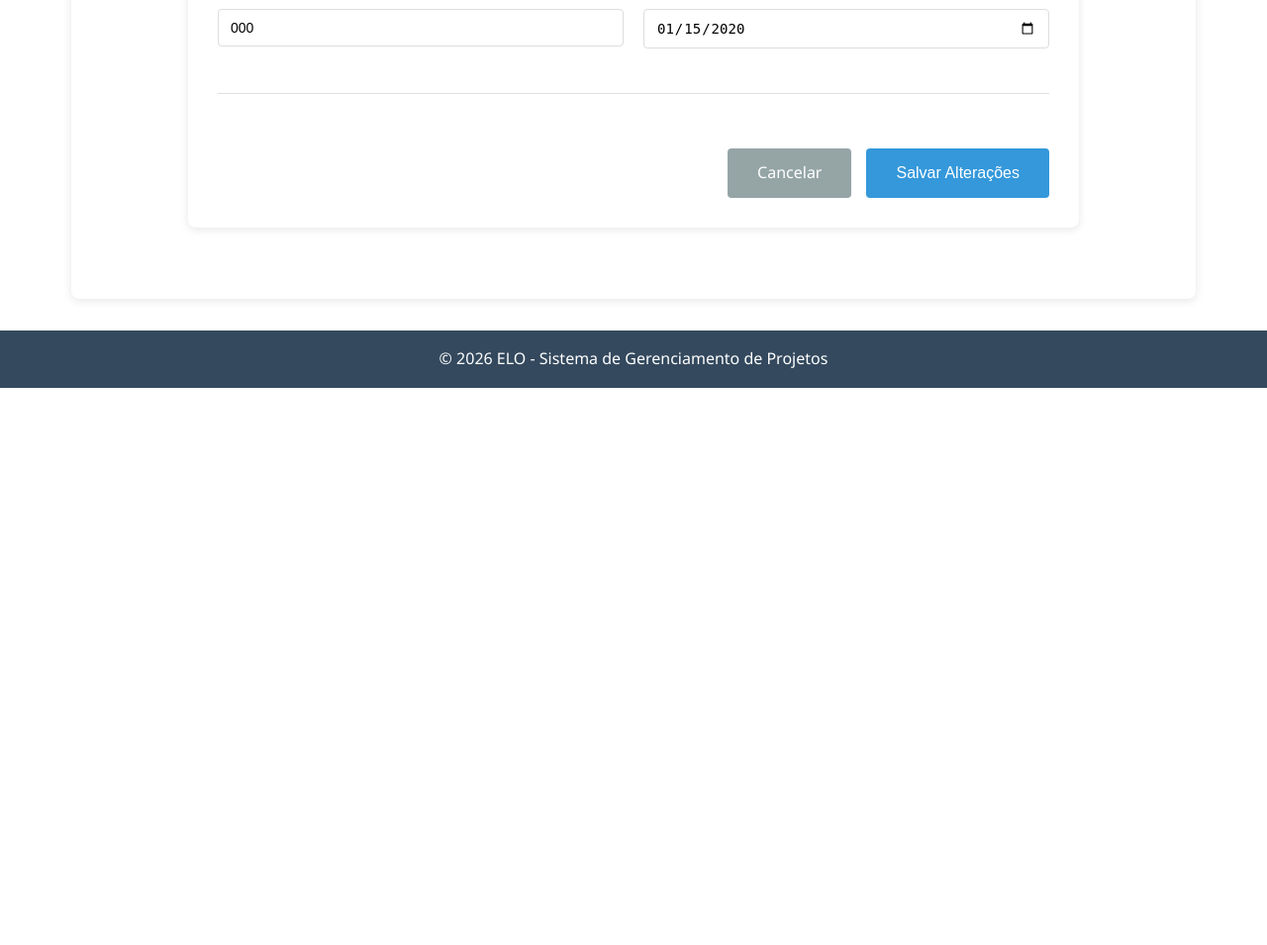
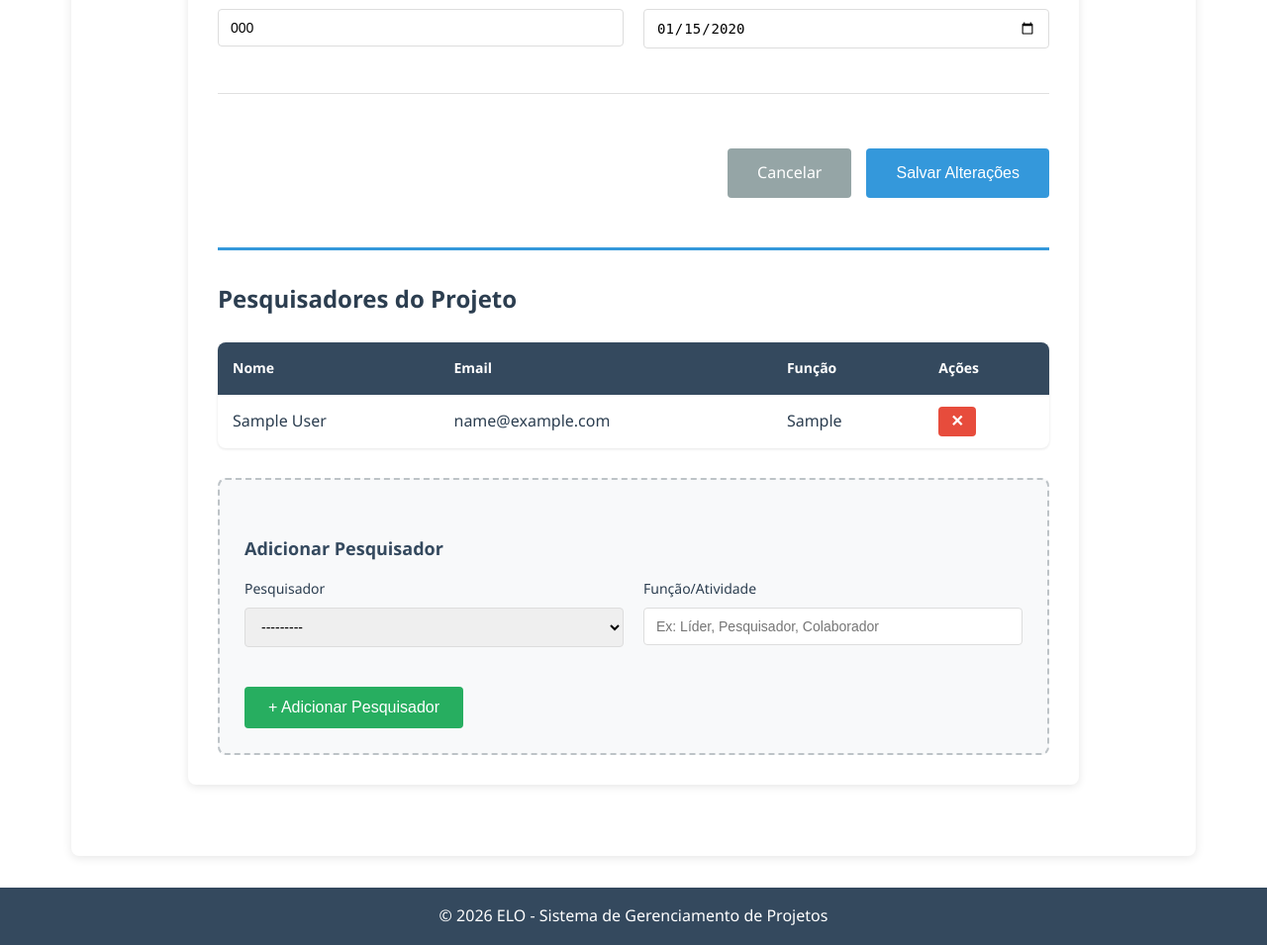
Before and after one commit to VictorPontual/ELO, a Django app: page /projetos/editar/1/ in a window 1280 px wide. Shown: the part 1463-2418 px from the top of the page at 99% size. Before the commit the page ends 1855 px from the top, so only its background shows below. Run offline with Django 5.2, Linux system fonts and the light colour scheme; a user stored in the database is signed in; tables that the repository leaves empty hold one stand-in row (values such as "Sample post").

Commit message:
feat: permitir admins adicionarem pesquisadores a pesquisas/projetos

```diff
--- a/elo/projetos/static/projetos/css/cadastro_projeto.css
+++ b/elo/projetos/static/projetos/css/cadastro_projeto.css
@@ -200,3 +200,141 @@ textarea.form-control {
         grid-template-columns: 1fr;
     }
 }
+
+/* Seção de Gerenciamento de Participantes */
+.participantes-section {
+    margin-top: 50px;
+    padding-top: 30px;
+    border-top: 3px solid #3498db;
+}
+
+.participantes-section h3 {
+    color: #2c3e50;
+    font-size: 24px;
+    margin-bottom: 25px;
+}
+
+.participantes-section h4 {
+    color: #34495e;
+    font-size: 18px;
+    margin-bottom: 15px;
+    margin-top: 30px;
+}
+
+.participantes-lista {
+    margin-bottom: 30px;
+}
+
+.participantes-table {
+    width: 100%;
+    border-collapse: collapse;
+    background: white;
+    box-shadow: 0 1px 3px rgba(0,0,0,0.1);
+    border-radius: 8px;
+    overflow: hidden;
+}
+
+.participantes-table thead {
+    background-color: #34495e;
+    color: white;
+}
+
+.participantes-table th {
+    padding: 15px;
+    text-align: left;
+    font-weight: 600;
+    font-size: 14px;
+}
+
+.participantes-table td {
+    padding: 12px 15px;
+    border-bottom: 1px solid #ecf0f1;
+    color: #2c3e50;
+}
+
+.participantes-table tbody tr:hover {
+    background-color: #f8f9fa;
+}
+
+.participantes-table tbody tr:last-child td {
+    border-bottom: none;
+}
+
+.no-participantes {
+    text-align: center;
+    padding: 30px;
+    color: #7f8c8d;
+    font-style: italic;
+    background: #f8f9fa;
+    border-radius: 4px;
+}
+
+.btn-remover {
+    background-color: #e74c3c;
+    color: white;
+    border: none;
+    border-radius: 4px;
+    padding: 6px 12px;
+    cursor: pointer;
+    font-size: 16px;
+    transition: all 0.3s;
+    font-weight: bold;
+}
+
+.btn-remover:hover {
+    background-color: #c0392b;
+    transform: scale(1.1);
+}
+
+.btn-remover span {
+    display: inline-block;
+    line-height: 1;
+}
+
+.adicionar-participante {
+    background-color: #f8f9fa;
+    padding: 25px;
+    border-radius: 8px;
+    border: 2px dashed #bdc3c7;
+}
+
+.participacao-form .form-row {
+    margin-bottom: 20px;
+}
+
+.btn-adicionar {
+    background-color: #27ae60;
+    color: white;
+    border: none;
+    border-radius: 4px;
+    padding: 12px 24px;
+    font-size: 16px;
+    font-weight: 500;
+    cursor: pointer;
+    transition: all 0.3s;
+}
+
+.btn-adicionar:hover {
+    background-color: #229954;
+    transform: translateY(-1px);
+    box-shadow: 0 2px 5px rgba(0,0,0,0.2);
+}
+
+.form-inline {
+    display: inline;
+}
+
+@media (max-width: 768px) {
+    .participantes-table {
+        font-size: 13px;
+    }
+
+    .participantes-table th,
+    .participantes-table td {
+        padding: 10px;
+    }
+
+    .adicionar-participante {
+        padding: 15px;
+    }
+}
--- a/elo/projetos/templates/projetos/editar_projeto.html
+++ b/elo/projetos/templates/projetos/editar_projeto.html
@@ -173,6 +173,74 @@
             <button type="submit" class="btn-salvar">Salvar Alterações</button>
         </div>
     </form>
+
+    <!-- Seção de Gerenciamento de Participantes -->
+    <div class="participantes-section">
+        <h3>Pesquisadores do Projeto</h3>
+
+        <!-- Listagem de participantes atuais -->
+        <div class="participantes-lista">
+            {% if participacoes %}
+                <table class="participantes-table">
+                    <thead>
+                        <tr>
+                            <th>Nome</th>
+                            <th>Email</th>
+                            <th>Função</th>
+                            <th>Ações</th>
+                        </tr>
+                    </thead>
+                    <tbody>
+                        {% for participacao in participacoes %}
+                        <tr>
+                            <td>{{ participacao.pesquisador.user.get_full_name|default:participacao.pesquisador.user.username }}</td>
+                            <td>{{ participacao.pesquisador.user.email }}</td>
+                            <td>{{ participacao.atividade }}</td>
+                            <td>
+                                <form method="post" action="{% url 'remover_pesquisador' projeto.sig_id_projeto participacao.id %}" class="form-inline" onsubmit="return confirm('Deseja remover este pesquisador do projeto?');">
+                                    {% csrf_token %}
+                                    <button type="submit" class="btn-remover" title="Remover pesquisador">
+                                        <span>✕</span>
+                                    </button>
+                                </form>
+                            </td>
+                        </tr>
+                        {% endfor %}
+                    </tbody>
+                </table>
+            {% else %}
+                <p class="no-participantes">Nenhum pesquisador adicionado ainda.</p>
+            {% endif %}
+        </div>
+
+        <!-- Formulário para adicionar novo participante -->
+        <div class="adicionar-participante">
+            <h4>Adicionar Pesquisador</h4>
+            <form method="post" action="{% url 'adicionar_pesquisador' projeto.sig_id_projeto %}" class="participacao-form">
+                {% csrf_token %}
+
+                <div class="form-row">
+                    <div class="form-group">
+                        <label for="{{ participacao_form.pesquisador.id_for_label }}">{{ participacao_form.pesquisador.label }}</label>
+                        {{ participacao_form.pesquisador }}
+                        {% if participacao_form.pesquisador.errors %}
+                            <span class="error">{{ participacao_form.pesquisador.errors.0 }}</span>
+                        {% endif %}
+                    </div>
+
+                    <div class="form-group">
+                        <label for="{{ participacao_form.atividade.id_for_label }}">{{ participacao_form.atividade.label }}</label>
+                        {{ participacao_form.atividade }}
+                        {% if participacao_form.atividade.errors %}
+                            <span class="error">{{ participacao_form.atividade.errors.0 }}</span>
+                        {% endif %}
+                    </div>
+                </div>
+
+                <button type="submit" class="btn-adicionar">+ Adicionar Pesquisador</button>
+            </form>
+        </div>
+    </div>
 </div>
 {% endblock %}
 
--- a/elo/projetos/urls.py
+++ b/elo/projetos/urls.py
@@ -5,4 +5,6 @@ urlpatterns = [
     path('', views.lista_projetos, name='lista_projetos'),
     path('cadastro/', views.cadastro_projeto, name='cadastro_projeto'),
     path('editar/<int:projeto_id>/', views.editar_projeto, name='editar_projeto'),
+    path('editar/<int:projeto_id>/adicionar-pesquisador/', views.adicionar_pesquisador, name='adicionar_pesquisador'),
+    path('editar/<int:projeto_id>/remover-pesquisador/<int:participacao_id>/', views.remover_pesquisador, name='remover_pesquisador'),
 ]
--- a/elo/projetos/views.py
+++ b/elo/projetos/views.py
@@ -1,4 +1,4 @@
-from django.shortcuts import render, redirect
+from django.shortcuts import render, redirect, get_object_or_404
 from django.contrib.auth.decorators import login_required
 from django.contrib import messages
 from .models import Projeto, Participacao
@@ -55,6 +55,26 @@
             'HUB_proponente': 'HUB Proponente',
         }
 
+class ParticipacaoForm(forms.ModelForm):
+    class Meta:
+        model = Participacao
+        fields = ['pesquisador', 'atividade']
+        widgets = {
+            'pesquisador': forms.Select(attrs={'class': 'form-control'}),
+            'atividade': forms.TextInput(attrs={'class': 'form-control', 'placeholder': 'Ex: Líder, Pesquisador, Colaborador'}),
+        }
+        labels = {
+            'pesquisador': 'Pesquisador',
+            'atividade': 'Função/Atividade',
+        }
+
+    def __init__(self, *args, projeto=None, **kwargs):
+        super().__init__(*args, **kwargs)
+        if projeto:
+            # Excluir pesquisadores que já participam do projeto
+            participantes_ids = projeto.participacao_set.values_list('pesquisador_id', flat=True)
+            self.fields['pesquisador'].queryset = Pesquisador.objects.exclude(pk__in=participantes_ids)
+
 @login_required
 def lista_projetos(request):
     # Se o usuário for admin/staff, mostra todos os projetos
@@ -100,9 +120,6 @@
 
 @login_required
 def editar_projeto(request, projeto_id):
-    from django.shortcuts import get_object_or_404
-    from django.contrib.auth.decorators import user_passes_test
-
     # Verificar se o usuário é admin
     if not (request.user.is_staff or request.user.is_superuser):
         messages.error(request, 'Você não tem permissão para editar projetos.')
@@ -115,8 +132,61 @@
         if form.is_valid():
             form.save()
             messages.success(request, 'Projeto atualizado com sucesso!')
-            return redirect('lista_projetos')
+            return redirect('editar_projeto', projeto_id=projeto.sig_id_projeto)
     else:
         form = ProjetoForm(instance=projeto)
 
-    return render(request, 'projetos/editar_projeto.html', {'form': form, 'projeto': projeto})
+    # Formulário para adicionar pesquisadores
+    participacao_form = ParticipacaoForm(projeto=projeto)
+
+    # Lista de participantes atuais
+    participacoes = projeto.participacao_set.select_related('pesquisador__user').all()
+
+    context = {
+        'form': form,
+        'projeto': projeto,
+        'participacao_form': participacao_form,
+        'participacoes': participacoes,
+    }
+
+    return render(request, 'projetos/editar_projeto.html', context)
+
+@login_required
+def adicionar_pesquisador(request, projeto_id):
+    # Verificar se o usuário é admin
+    if not (request.user.is_staff or request.user.is_superuser):
+        messages.error(request, 'Você não tem permissão para adicionar pesquisadores.')
+        return redirect('lista_projetos')
+
+    projeto = get_object_or_404(Projeto, sig_id_projeto=projeto_id)
+
+    if request.method == 'POST':
+        form = ParticipacaoForm(request.POST, projeto=projeto)
+        if form.is_valid():
+            participacao = form.save(commit=False)
+            participacao.projeto = projeto
+            try:
+                participacao.save()
+                messages.success(request, f'Pesquisador adicionado com sucesso!')
+            except Exception as e:
+                messages.error(request, f'Erro ao adicionar pesquisador: {str(e)}')
+        else:
+            messages.error(request, 'Erro ao adicionar pesquisador. Verifique os dados.')
+
+    return redirect('editar_projeto', projeto_id=projeto.sig_id_projeto)
+
+@login_required
+def remover_pesquisador(request, projeto_id, participacao_id):
+    # Verificar se o usuário é admin
+    if not (request.user.is_staff or request.user.is_superuser):
+        messages.error(request, 'Você não tem permissão para remover pesquisadores.')
+        return redirect('lista_projetos')
+
+    projeto = get_object_or_404(Projeto, sig_id_projeto=projeto_id)
+    participacao = get_object_or_404(Participacao, id=participacao_id, projeto=projeto)
+
+    pesquisador_nome = participacao.pesquisador.user.get_full_name() or participacao.pesquisador.user.username
+    participacao.delete()
+    messages.success(request, f'Pesquisador {pesquisador_nome} removido do projeto.')
+
+    return redirect('editar_projeto', projeto_id=projeto.sig_id_projeto)
```
